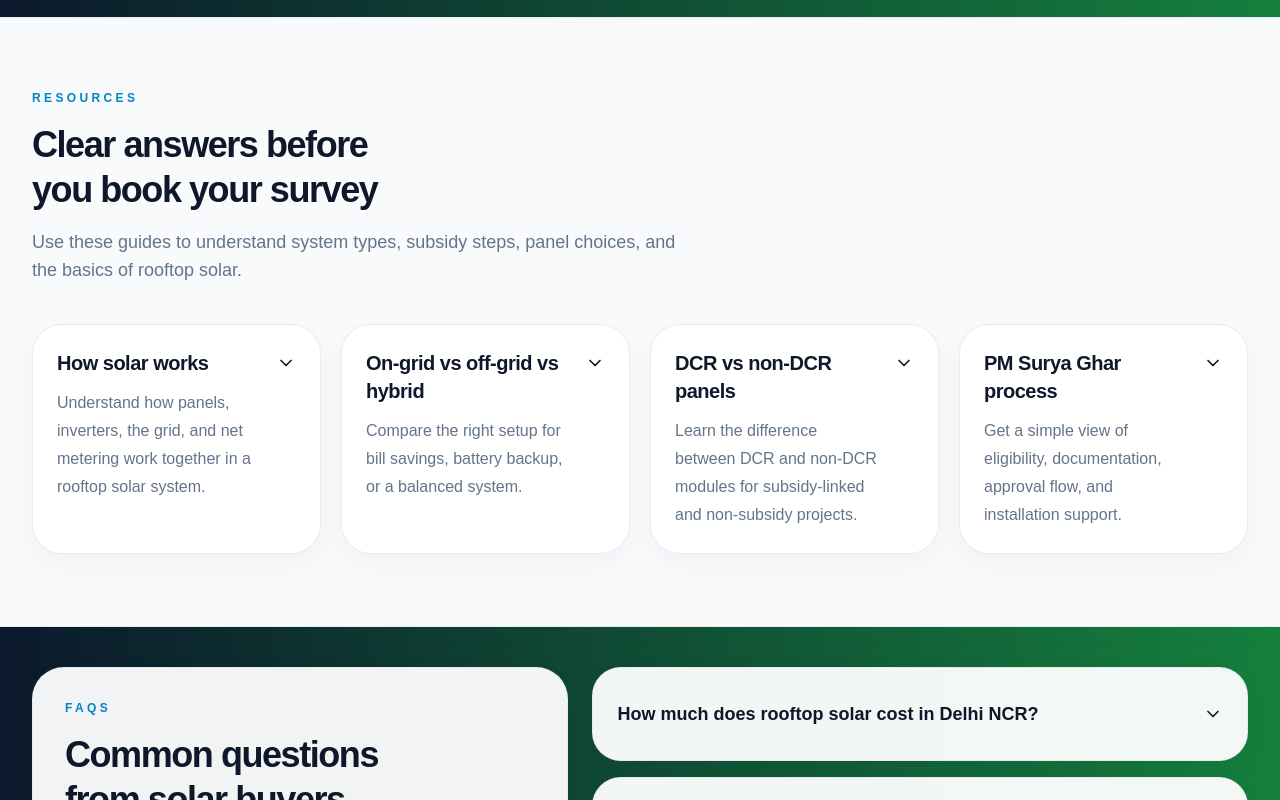
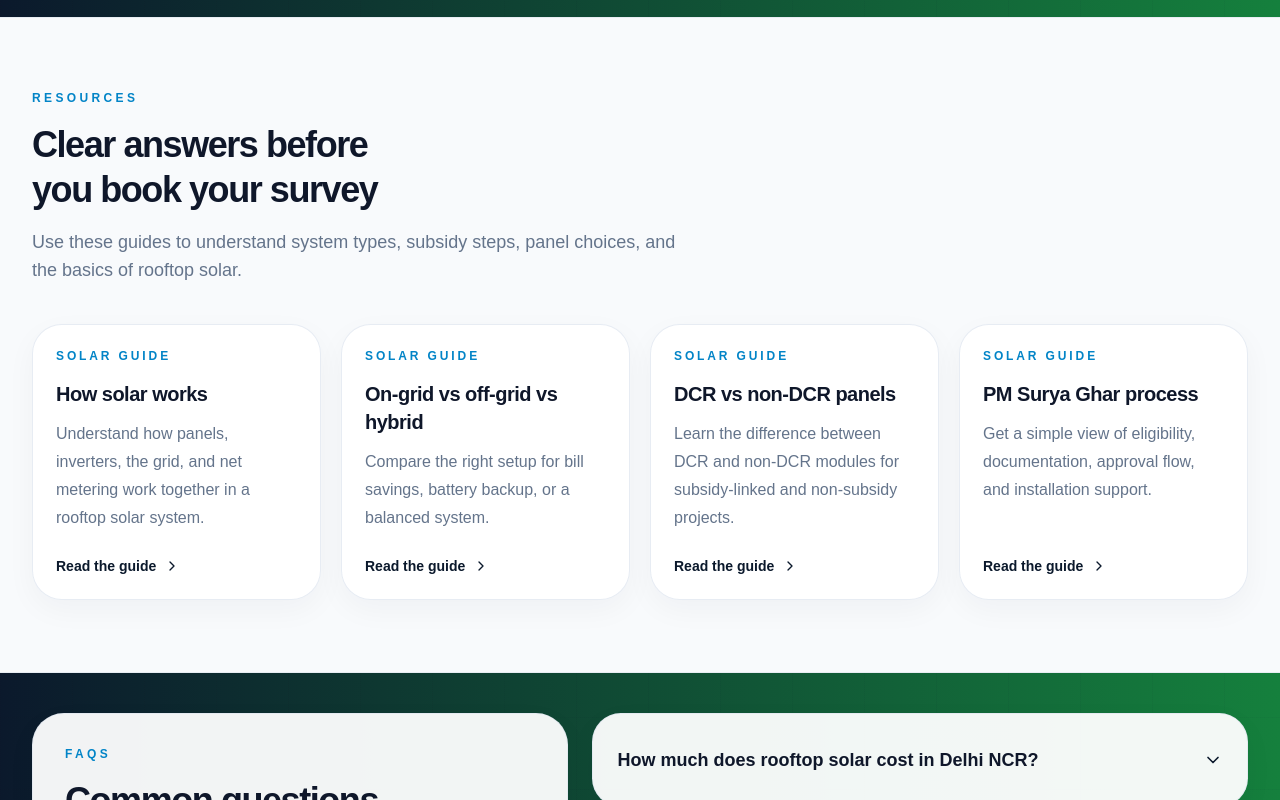
Before and after one commit to dhananjayvj/sunpower, a Next.js app: page / in a window 1280 px wide. Shown: the part 9579-10379 px from the top of the page. Built offline with nearby package versions, Linux system fonts and the light colour scheme.

Commit message:
Add expandable resource guide screens

```diff
--- a/src/components/sunpower-site.tsx
+++ b/src/components/sunpower-site.tsx
@@ -27,6 +27,11 @@ import {
 import { MobileNav } from "@/components/mobile-nav";
 import { BorderBeam } from "@/registry/magicui/border-beam";
 import { TextAnimate } from "@/registry/magicui/text-animate";
+import {
+  ExpandableScreen,
+  ExpandableScreenContent,
+  ExpandableScreenTrigger,
+} from "@/components/ui/expandable-screen";
 import { Button } from "@/components/ui/button";
 import { Card, CardContent, CardDescription, CardFooter, CardHeader, CardTitle } from "@/components/ui/card";
 import { Input } from "@/components/ui/input";
@@ -133,7 +138,6 @@ export function SunPowerSite() {
   const [requirement] = useState("Residential rooftop solar");
   const [activeReview, setActiveReview] = useState(0);
   const [openFaq, setOpenFaq] = useState<number | null>(null);
-  const [openResource, setOpenResource] = useState<number | null>(null);
   const [isScrolled, setIsScrolled] = useState(false);
   const reviewViewportRef = useRef<HTMLDivElement>(null);
   const aboutImageRef = useRef<HTMLDivElement>(null);
@@ -816,51 +820,51 @@ export function SunPowerSite() {
 
           <div className="mt-10 grid gap-5 md:grid-cols-2 xl:grid-cols-4">
             {resourceCards.map((card, index) => {
-              const isOpen = openResource === index;
-
               return (
-              <motion.article
+              <ExpandableScreen
                 key={card.title}
-                initial="hidden"
-                whileInView="visible"
-                viewport={{ once: true, margin: "-120px" }}
-                variants={fadeUp}
-                transition={{ ...transitions.smooth, delay: index * 0.05 }}
-                className={cn(
-                  "rounded-[1.85rem] border bg-white/95 p-6 shadow-[0_10px_30px_rgba(15,23,42,0.04)] transition-colors",
-                  isOpen ? "border-accent-blue-deep/45" : "border-slate-200/80",
-                )}
+                layoutId={`resource-${index}`}
+                triggerRadius="1.85rem"
+                contentRadius="1.5rem"
               >
-                <button
-                  type="button"
-                  aria-expanded={isOpen}
-                  aria-controls={`resource-detail-${index}`}
-                  onClick={() => setOpenResource(isOpen ? null : index)}
-                  className="flex min-h-11 w-full items-start justify-between gap-4 text-left"
-                >
-                  <span>
-                    <span className={cn("block text-xl font-semibold tracking-tight", isOpen ? "text-accent-blue-deep" : "text-foreground")}>
-                      {card.title}
+                <ExpandableScreenTrigger className="transition-transform duration-300 hover:-translate-y-1">
+                  <article className="relative flex h-full min-h-56 flex-col justify-between rounded-[1.85rem] p-6">
+                    <div>
+                      <p className="text-xs font-semibold uppercase tracking-[0.24em] text-accent-blue">
+                        Solar guide
+                      </p>
+                      <h3 className="mt-4 text-xl font-semibold tracking-tight text-foreground">
+                        {card.title}
+                      </h3>
+                      <p className="mt-3 text-base leading-7 text-muted">{card.description}</p>
+                    </div>
+                    <span className="mt-6 inline-flex items-center gap-2 text-sm font-semibold text-accent-blue-deep">
+                      Read the guide
+                      <ChevronRight className="h-4 w-4" />
                     </span>
-                    <span className="mt-3 block text-base leading-7 text-muted">{card.description}</span>
-                  </span>
-                  <ChevronDown className={cn("mt-1 h-5 w-5 shrink-0 text-accent-blue-deep transition-transform duration-300", isOpen && "rotate-180")} />
-                </button>
-                <AnimatePresence initial={false}>
-                  {isOpen ? (
-                    <motion.div
-                      id={`resource-detail-${index}`}
-                      initial={{ height: 0, opacity: 0 }}
-                      animate={{ height: "auto", opacity: 1 }}
-                      exit={{ height: 0, opacity: 0 }}
-                      transition={{ duration: 0.3, ease: [0.23, 1, 0.32, 1] }}
-                      className="overflow-hidden"
-                    >
-                      <p className="border-t border-slate-200 pt-4 text-sm leading-6 text-slate-700">{card.detail}</p>
-                    </motion.div>
-                  ) : null}
-                </AnimatePresence>
-              </motion.article>
+                  </article>
+                </ExpandableScreenTrigger>
+                <ExpandableScreenContent className="border border-slate-200/80 shadow-[0_24px_80px_rgba(15,23,42,0.18)]">
+                  <div className="min-h-full bg-[linear-gradient(180deg,#ffffff_0%,#f8fafc_100%)] p-7 sm:p-12">
+                    <div className="max-w-2xl pt-10 sm:pt-4">
+                      <p className="text-xs font-semibold uppercase tracking-[0.28em] text-accent-blue">
+                        Solar guide
+                      </p>
+                      <h2 className="mt-5 text-3xl font-semibold tracking-tight text-foreground sm:text-5xl">
+                        {card.title}
+                      </h2>
+                      <p className="mt-5 text-lg leading-8 text-muted">{card.description}</p>
+                      <div className="mt-8 border-t border-slate-200 pt-7">
+                        <p className="text-base leading-8 text-slate-700">{card.detail}</p>
+                      </div>
+                      <a href="#contact" className="button-primary mt-9 inline-flex">
+                        Discuss your requirement
+                        <ChevronRight className="h-4 w-4" />
+                      </a>
+                    </div>
+                  </div>
+                </ExpandableScreenContent>
+              </ExpandableScreen>
               );
             })}
           </div>
--- /dev/null
+++ b/src/components/ui/expandable-screen.tsx
@@ -0,0 +1,206 @@
+"use client";
+
+import {
+  createContext,
+  useContext,
+  useEffect,
+  useRef,
+  useState,
+  type ReactNode,
+} from "react";
+import { AnimatePresence, motion } from "framer-motion";
+import { X } from "lucide-react";
+
+type ExpandableScreenContextValue = {
+  isExpanded: boolean;
+  expand: () => void;
+  collapse: () => void;
+  layoutId: string;
+  triggerRadius: string;
+  contentRadius: string;
+  animationDuration: number;
+};
+
+const ExpandableScreenContext = createContext<ExpandableScreenContextValue | null>(null);
+
+function useExpandableScreen() {
+  const context = useContext(ExpandableScreenContext);
+
+  if (!context) {
+    throw new Error("useExpandableScreen must be used within an ExpandableScreen");
+  }
+
+  return context;
+}
+
+type ExpandableScreenProps = {
+  children: ReactNode;
+  defaultExpanded?: boolean;
+  onExpandChange?: (expanded: boolean) => void;
+  layoutId?: string;
+  triggerRadius?: string;
+  contentRadius?: string;
+  animationDuration?: number;
+  lockScroll?: boolean;
+};
+
+export function ExpandableScreen({
+  children,
+  defaultExpanded = false,
+  onExpandChange,
+  layoutId = "expandable-card",
+  triggerRadius = "28px",
+  contentRadius = "24px",
+  animationDuration = 0.35,
+  lockScroll = true,
+}: ExpandableScreenProps) {
+  const [isExpanded, setIsExpanded] = useState(defaultExpanded);
+
+  const expand = () => {
+    setIsExpanded(true);
+    onExpandChange?.(true);
+  };
+
+  const collapse = () => {
+    setIsExpanded(false);
+    onExpandChange?.(false);
+  };
+
+  useEffect(() => {
+    if (!lockScroll) return;
+
+    const previousOverflow = document.body.style.overflow;
+    document.body.style.overflow = isExpanded ? "hidden" : previousOverflow;
+
+    return () => {
+      document.body.style.overflow = previousOverflow;
+    };
+  }, [isExpanded, lockScroll]);
+
+  useEffect(() => {
+    if (!isExpanded) return;
+
+    const handleKeyDown = (event: KeyboardEvent) => {
+      if (event.key === "Escape") collapse();
+    };
+
+    window.addEventListener("keydown", handleKeyDown);
+    return () => window.removeEventListener("keydown", handleKeyDown);
+  }, [isExpanded]);
+
+  return (
+    <ExpandableScreenContext.Provider
+      value={{
+        isExpanded,
+        expand,
+        collapse,
+        layoutId,
+        triggerRadius,
+        contentRadius,
+        animationDuration,
+      }}
+    >
+      {children}
+    </ExpandableScreenContext.Provider>
+  );
+}
+
+type ExpandableScreenTriggerProps = {
+  children: ReactNode;
+  className?: string;
+};
+
+export function ExpandableScreenTrigger({ children, className = "" }: ExpandableScreenTriggerProps) {
+  const { isExpanded, expand, layoutId, triggerRadius } = useExpandableScreen();
+
+  return (
+    <AnimatePresence initial={false}>
+      {!isExpanded && (
+        <motion.div
+          initial={{ opacity: 1 }}
+          exit={{ opacity: 0 }}
+          className={`relative block h-full w-full ${className}`}
+        >
+          <motion.div
+            layout
+            layoutId={layoutId}
+            style={{ borderRadius: triggerRadius }}
+            className="absolute inset-0 border border-slate-200/80 bg-white/95 shadow-[0_10px_30px_rgba(15,23,42,0.04)]"
+          />
+          <motion.button
+            type="button"
+            initial={{ opacity: 0, scale: 0.98 }}
+            animate={{ opacity: 1, scale: 1 }}
+            transition={{ delay: 0.08 }}
+            onClick={expand}
+            className="relative block h-full w-full text-left focus-visible:outline-none focus-visible:ring-2 focus-visible:ring-sky-500/40 focus-visible:ring-offset-2"
+          >
+            {children}
+          </motion.button>
+        </motion.div>
+      )}
+    </AnimatePresence>
+  );
+}
+
+type ExpandableScreenContentProps = {
+  children: ReactNode;
+  className?: string;
+  showCloseButton?: boolean;
+  closeButtonClassName?: string;
+};
+
+export function ExpandableScreenContent({
+  children,
+  className = "",
+  showCloseButton = true,
+  closeButtonClassName = "",
+}: ExpandableScreenContentProps) {
+  const { isExpanded, collapse, layoutId, contentRadius, animationDuration } = useExpandableScreen();
+  const closeButtonRef = useRef<HTMLButtonElement>(null);
+
+  useEffect(() => {
+    if (isExpanded) closeButtonRef.current?.focus();
+  }, [isExpanded]);
+
+  return (
+    <AnimatePresence initial={false}>
+      {isExpanded && (
+        <div className="fixed inset-0 z-[60] flex items-center justify-center bg-slate-950/35 p-3 backdrop-blur-sm sm:p-5">
+          <motion.div
+            layout
+            layoutId={layoutId}
+            transition={{ duration: animationDuration, ease: [0.23, 1, 0.32, 1] }}
+            style={{ borderRadius: contentRadius }}
+            className={`relative flex h-full max-h-[min(760px,calc(100dvh-1.5rem))] w-full max-w-4xl overflow-y-auto bg-white ${className}`}
+          >
+            <motion.div
+              initial={{ opacity: 0, y: 12 }}
+              animate={{ opacity: 1, y: 0 }}
+              transition={{ delay: 0.12, duration: 0.35 }}
+              className="relative z-10 w-full"
+            >
+              {children}
+            </motion.div>
+
+            {showCloseButton && (
+              <motion.button
+                ref={closeButtonRef}
+                type="button"
+                onClick={collapse}
+                aria-label="Close resource details"
+                className={`absolute right-4 top-4 z-20 flex h-11 w-11 items-center justify-center rounded-full transition-colors focus-visible:outline-none focus-visible:ring-2 focus-visible:ring-sky-500/40 focus-visible:ring-offset-2 sm:right-6 sm:top-6 ${
+                  closeButtonClassName || "bg-slate-100 text-slate-900 hover:bg-slate-200"
+                }`}
+              >
+                <X className="h-5 w-5" />
+              </motion.button>
+            )}
+          </motion.div>
+        </div>
+      )}
+    </AnimatePresence>
+  );
+}
+
+export { useExpandableScreen };
```
